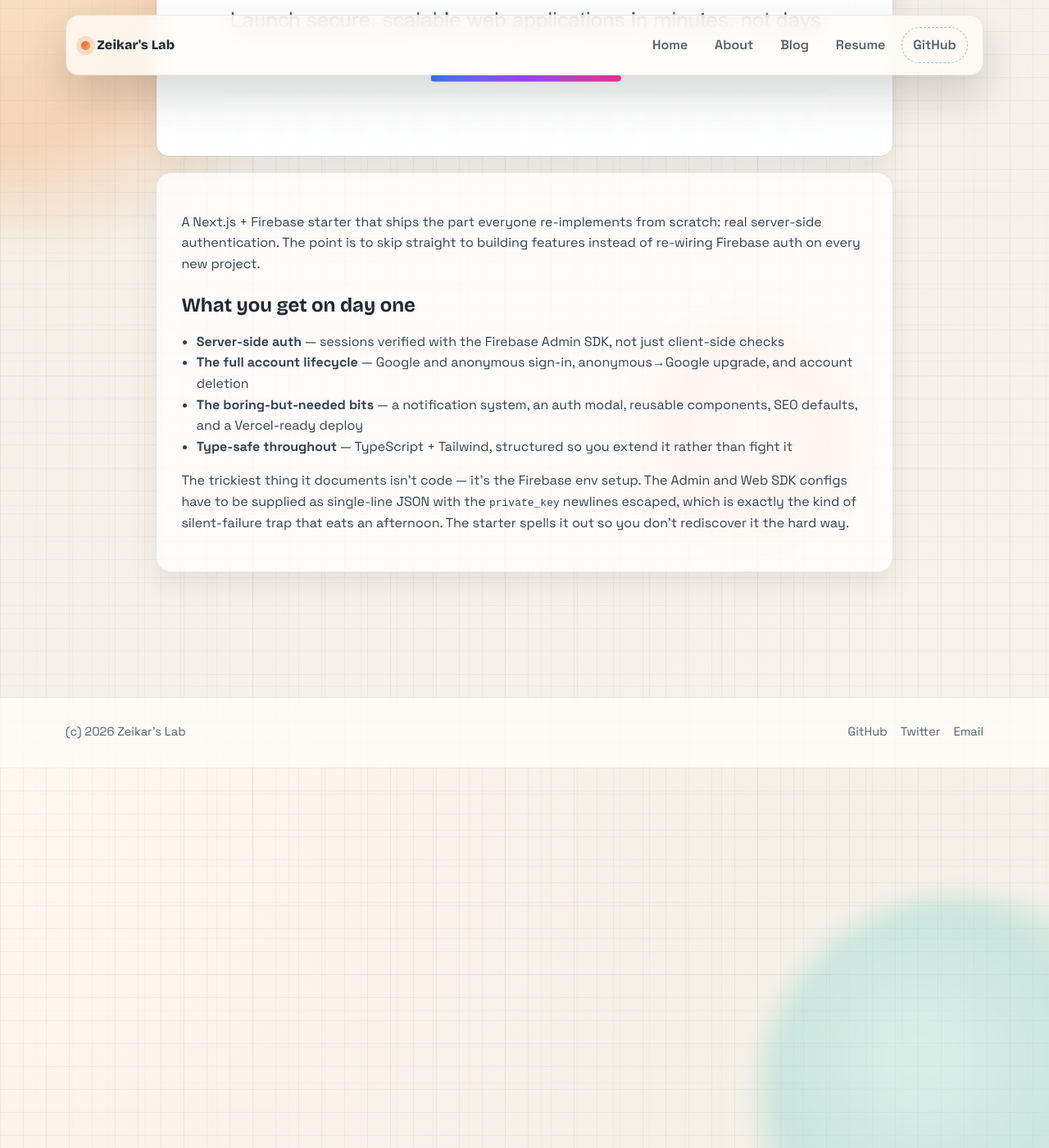
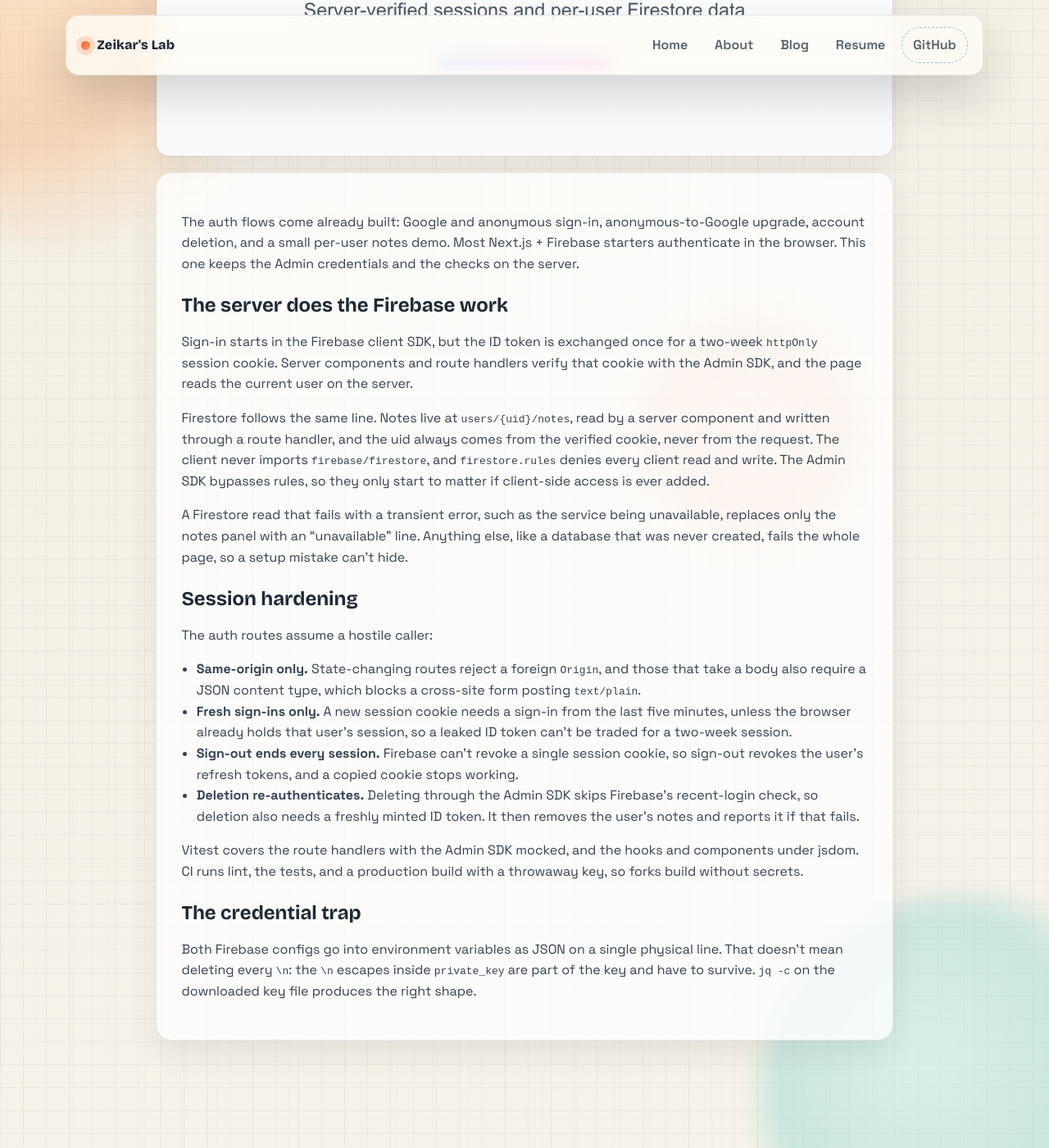
Before and after one commit to zeikar/zeikar.github.io, a Jekyll site: the page built from _projects/nextjs-firebase-boilerplate.md, in a window 1280 px wide and 1400 px high, scrolled down 802 px. Shown: the whole window at 82% size. Built offline with Jekyll 4.4.1, drawn with Linux system fonts in a browser that asks for light colours; some of the changed text lies outside the part shown.

Commit message:
docs(projects): rewrite nextjs-firebase-boilerplate for the server-side Firebase design
The repo added Firestore notes, session hardening, tests and CI in August
and dropped "production-ready". The card image is the regenerated banner,
replacing one with the retired tagline.

```diff
--- a/_projects/nextjs-firebase-boilerplate.md
+++ b/_projects/nextjs-firebase-boilerplate.md
@@ -1,8 +1,8 @@
 ---
 layout: project
 title: "Next.js Firebase Boilerplate"
-description: "Production-ready starter for Next.js + Firebase with server-side auth, TypeScript, and reusable app scaffolding."
-tech_stack: ["Next.js 16", "React 19", "TypeScript", "Firebase Auth", "Tailwind CSS 4"]
+description: "A Next.js + Firebase starter where the server does the Firebase work: session cookies verified by the Admin SDK, and per-user Firestore data."
+tech_stack: ["Next.js", "Firebase Admin SDK", "Firebase Auth", "Firestore", "TypeScript", "Vitest", "Tailwind CSS"]
 github_url: "https://github.com/zeikar/nextjs-firebase-boilerplate"
 demo_url: "https://nextjs-firebase-starter.vercel.app/"
 image: "/assets/images/projects/nextjs-firebase-boilerplate.png"
@@ -10,13 +10,27 @@ sequence: 10
 gadget_no: 7
 ---
 
-A Next.js + Firebase starter that ships the part everyone re-implements from scratch: real server-side authentication. The point is to skip straight to building features instead of re-wiring Firebase auth on every new project.
+The auth flows come already built: Google and anonymous sign-in, anonymous-to-Google upgrade, account deletion, and a small per-user notes demo. Most Next.js + Firebase starters authenticate in the browser. This one keeps the Admin credentials and the checks on the server.
 
-## What you get on day one
+## The server does the Firebase work
 
-- **Server-side auth** — sessions verified with the Firebase Admin SDK, not just client-side checks
-- **The full account lifecycle** — Google and anonymous sign-in, anonymous→Google upgrade, and account deletion
-- **The boring-but-needed bits** — a notification system, an auth modal, reusable components, SEO defaults, and a Vercel-ready deploy
-- **Type-safe throughout** — TypeScript + Tailwind, structured so you extend it rather than fight it
+Sign-in starts in the Firebase client SDK, but the ID token is exchanged once for a two-week `httpOnly` session cookie. Server components and route handlers verify that cookie with the Admin SDK, and the page reads the current user on the server.
 
-The trickiest thing it documents isn't code — it's the Firebase env setup. The Admin and Web SDK configs have to be supplied as single-line JSON with the `private_key` newlines escaped, which is exactly the kind of silent-failure trap that eats an afternoon. The starter spells it out so you don't rediscover it the hard way.
+Firestore follows the same line. Notes live at `users/{uid}/notes`, read by a server component and written through a route handler, and the uid always comes from the verified cookie, never from the request. The client never imports `firebase/firestore`, and `firestore.rules` denies every client read and write. The Admin SDK bypasses rules, so they only start to matter if client-side access is ever added.
+
+A Firestore read that fails with a transient error, such as the service being unavailable, replaces only the notes panel with an "unavailable" line. Anything else, like a database that was never created, fails the whole page, so a setup mistake can't hide.
+
+## Session hardening
+
+The auth routes assume a hostile caller:
+
+- **Same-origin only.** State-changing routes reject a foreign `Origin`, and those that take a body also require a JSON content type, which blocks a cross-site form posting `text/plain`.
+- **Fresh sign-ins only.** A new session cookie needs a sign-in from the last five minutes, unless the browser already holds that user's session, so a leaked ID token can't be traded for a two-week session.
+- **Sign-out ends every session.** Firebase can't revoke a single session cookie, so sign-out revokes the user's refresh tokens, and a copied cookie stops working.
+- **Deletion re-authenticates.** Deleting through the Admin SDK skips Firebase's recent-login check, so deletion also needs a freshly minted ID token. It then removes the user's notes and reports it if that fails.
+
+Vitest covers the route handlers with the Admin SDK mocked, and the hooks and components under jsdom. CI runs lint, the tests, and a production build with a throwaway key, so forks build without secrets.
+
+## The credential trap
+
+Both Firebase configs go into environment variables as JSON on a single physical line. That doesn't mean deleting every `\n`: the `\n` escapes inside `private_key` are part of the key and have to survive. `jq -c` on the downloaded key file produces the right shape.
```
Also changed, not shown: assets/images/projects/nextjs-firebase-boilerplate.png.
